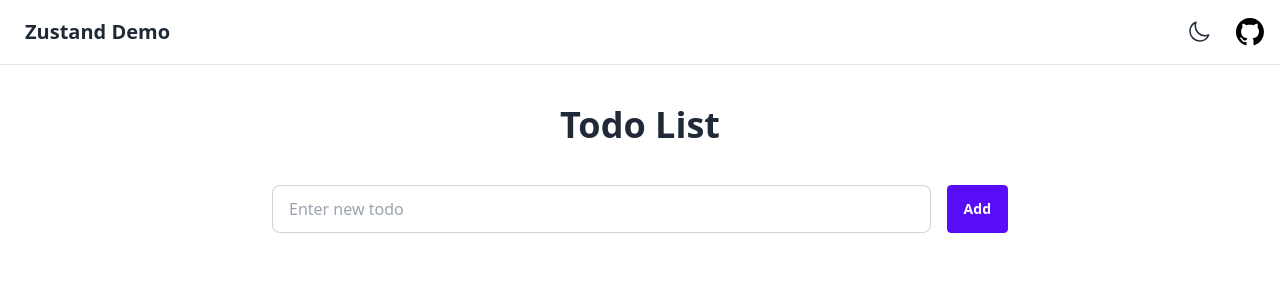
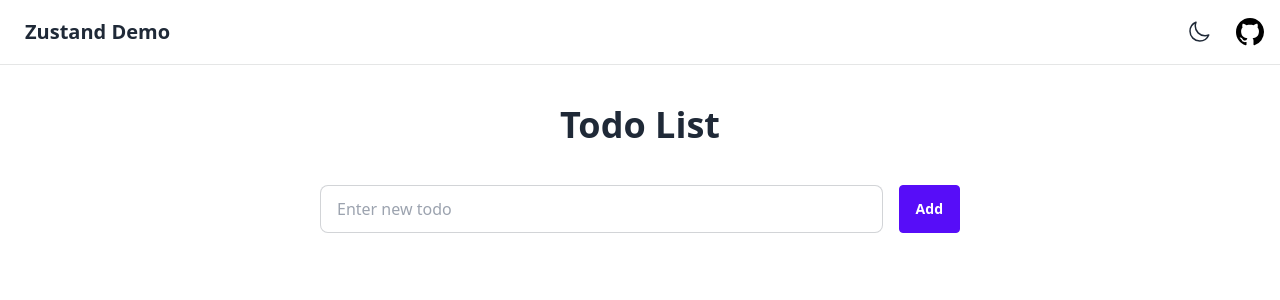
Before and after one commit to esanmarco/zustand-demo, a Next.js app: page / in a window 1280 px wide. Shown: the top 300 px of the page. Built offline with nearby package versions, Linux system fonts and the light colour scheme.

Commit message:
fixed responsive

```diff
--- a/src/app/layout.tsx
+++ b/src/app/layout.tsx
@@ -15,7 +15,7 @@ export default function RootLayout({
       <body>
         <Navigation />
         <div className="flex justify-center w-screen h-screen prose max-w-none">
-          <div className="w-full max-w-3xl px-4 mx-auto">{children}</div>
+          <div className="w-full max-w-2xl px-4 mx-auto">{children}</div>
         </div>
       </body>
     </html>
--- a/src/styles/globals.css
+++ b/src/styles/globals.css
@@ -4,5 +4,5 @@
 
 body,
 html {
-  overflow-x: hidden;
+  overflow: hidden;
 }
```
